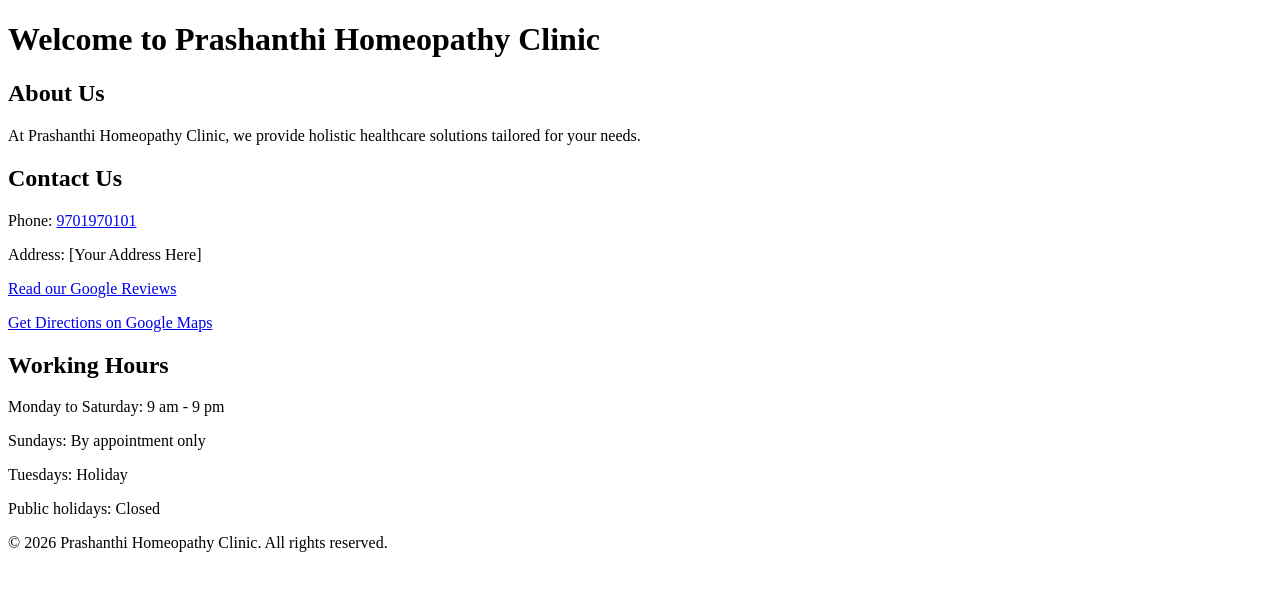
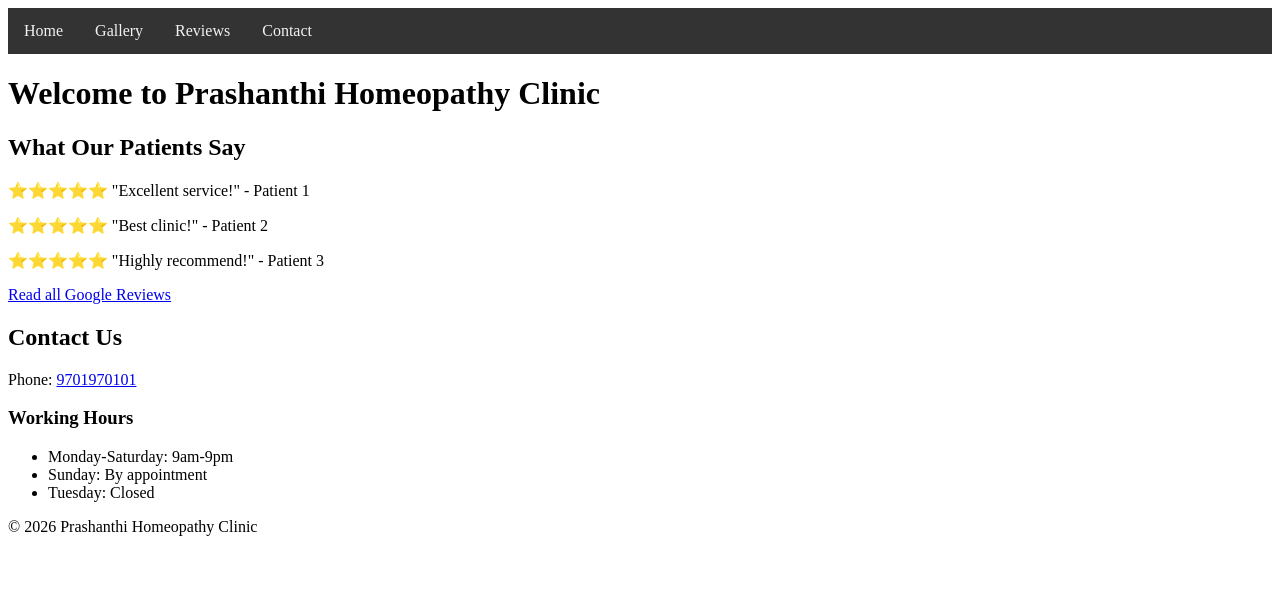
Before and after one commit to manojmsis/PrasanthiHomeopathy, a plain HTML site: page index.html in a window 1280 px wide. Drawn offline with Linux system fonts and the light colour scheme.

Commit message:
Enhance index.html with navigation and working hours
Added navigation bar and updated contact section with working hours.

```diff
--- a/index.html
+++ b/index.html
@@ -7,29 +7,39 @@
     <title>Prashanthi Homeopathy Clinic</title>
 </head>
 <body>
+    <!-- Navigation Bar -->
+    <div class="navbar">
+        <a href="index.html">Home</a>
+        <a href="gallery.html">Gallery</a>
+        <a href="#reviews">Reviews</a>
+        <a href="#contact">Contact</a>
+    </div>
+
     <header>
         <h1>Welcome to Prashanthi Homeopathy Clinic</h1>
     </header>
-    <section id="about">
-        <h2>About Us</h2>
-        <p>At Prashanthi Homeopathy Clinic, we provide holistic healthcare solutions tailored for your needs.</p>
+
+    <section id="reviews">
+        <h2>What Our Patients Say</h2>
+        <p>⭐⭐⭐⭐⭐ "Excellent service!" - Patient 1</p>
+        <p>⭐⭐⭐⭐⭐ "Best clinic!" - Patient 2</p>
+        <p>⭐⭐⭐⭐⭐ "Highly recommend!" - Patient 3</p>
+        <p><a href="https://www.google.com/search?q=Prasanthi+Homeopathy+Clinic" target="_blank">Read all Google Reviews</a></p>
     </section>
+
     <section id="contact">
         <h2>Contact Us</h2>
         <p>Phone: <a href="tel:9701970101">9701970101</a></p>
-        <p>Address: [Your Address Here]</p>
-        <p><a href="[Google Reviews Link Here]">Read our Google Reviews</a></p>
-        <p><a href="[Google Maps Link Here]">Get Directions on Google Maps</a></p>
+        <h3>Working Hours</h3>
+        <ul>
+            <li>Monday-Saturday: 9am-9pm</li>
+            <li>Sunday: By appointment</li>
+            <li>Tuesday: Closed</li>
+        </ul>
     </section>
-    <section id="hours">
-        <h2>Working Hours</h2>
-        <p>Monday to Saturday: 9 am - 9 pm</p>
-        <p>Sundays: By appointment only</p>
-        <p>Tuesdays: Holiday</p>
-        <p>Public holidays: Closed</p>
-    </section>
+
     <footer>
-        <p>&copy; 2026 Prashanthi Homeopathy Clinic. All rights reserved.</p>
+        <p>&copy; 2026 Prashanthi Homeopathy Clinic</p>
     </footer>
 </body>
 </html>
```
